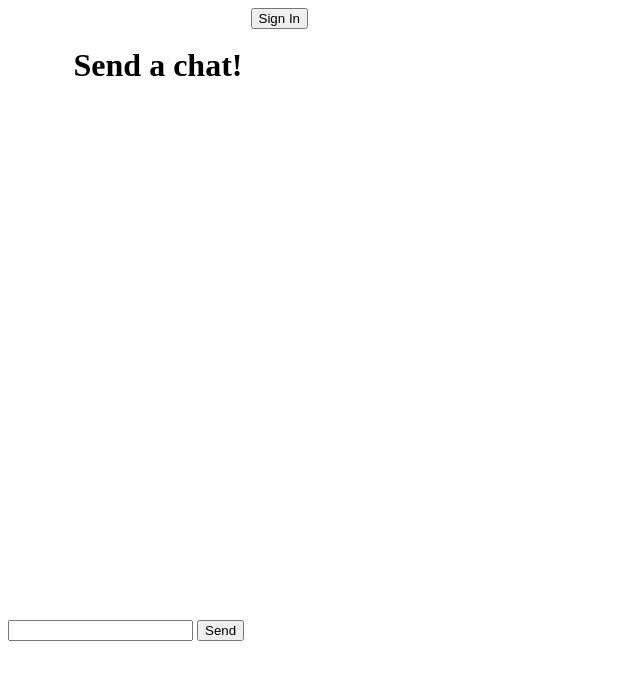
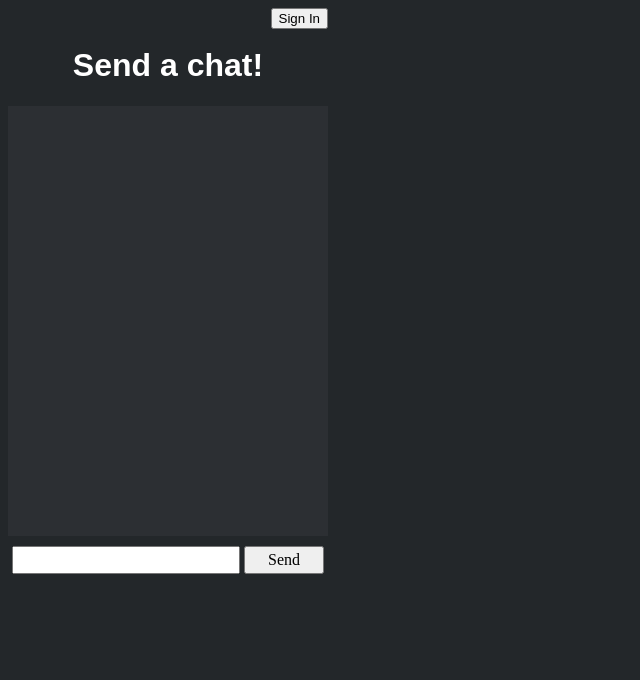
Before and after one commit to ictochat/ictochat.github.io, a plain HTML site: page index.html in a window 1280 px wide. Shown: the whole page, without its empty margins (0-640 px from the left). Drawn offline with Linux system fonts and the light colour scheme.

Commit message:
Update style.css

```diff
--- a/style.css
+++ b/style.css
@@ -1,3 +1,12 @@
+body {
+  background: #23272A;
+}
+
+p, span, h1 {
+  color: white;
+  font-family: Arial, Helvetica, sans-serif;
+}
+
 .loggedIn {
   visibility: hidden;
 }
@@ -16,12 +25,24 @@
 }
 
 #loginBox, #chatBox, #submitBox{
-  width: 300px;
+  width: 320px;
+}
+
+#chatBox {
+  background: #2C2F33;
+}
+
+.pfp {
+  position: relative;
+  top: 15px;
+  width: 32px;
+  height: 32px;
+  border-radius: 50%;
 }
 
 .message {
   vertical-align: text-top;
-  inline-size: 240px;
+  inline-size: 250px;
   overflow-wrap: break-word;
   word-break: break-all;
 }
@@ -35,16 +56,45 @@
 }
 
 #entireThing {
-  height: auto;
+  width: 80%;
 }
 
 #chatBox{
-  height: 500px;
+  height: 430px;
   overflow: auto;
 }
 
 #submitBox{
-   position: fixed;
-   top: 620px;
+   margin-top: 10px;
    height: 60px;
+   text-align: center;
 }
+
+::-webkit-scrollbar {
+  width: 10px;
+}
+
+::-webkit-scrollbar-track {
+  background: #2C2F33;
+}
+
+::-webkit-scrollbar-thumb {
+  background: #888;
+}
+
+::-webkit-scrollbar-thumb:hover {
+  background: #555;
+}
+
+input {
+  font: inherit;
+  padding: 0.2em 0.5em;
+}
+
+#chatInput {
+  width: 65%;
+}
+
+#chatSubmit {
+  width: 25%;
+}
```
